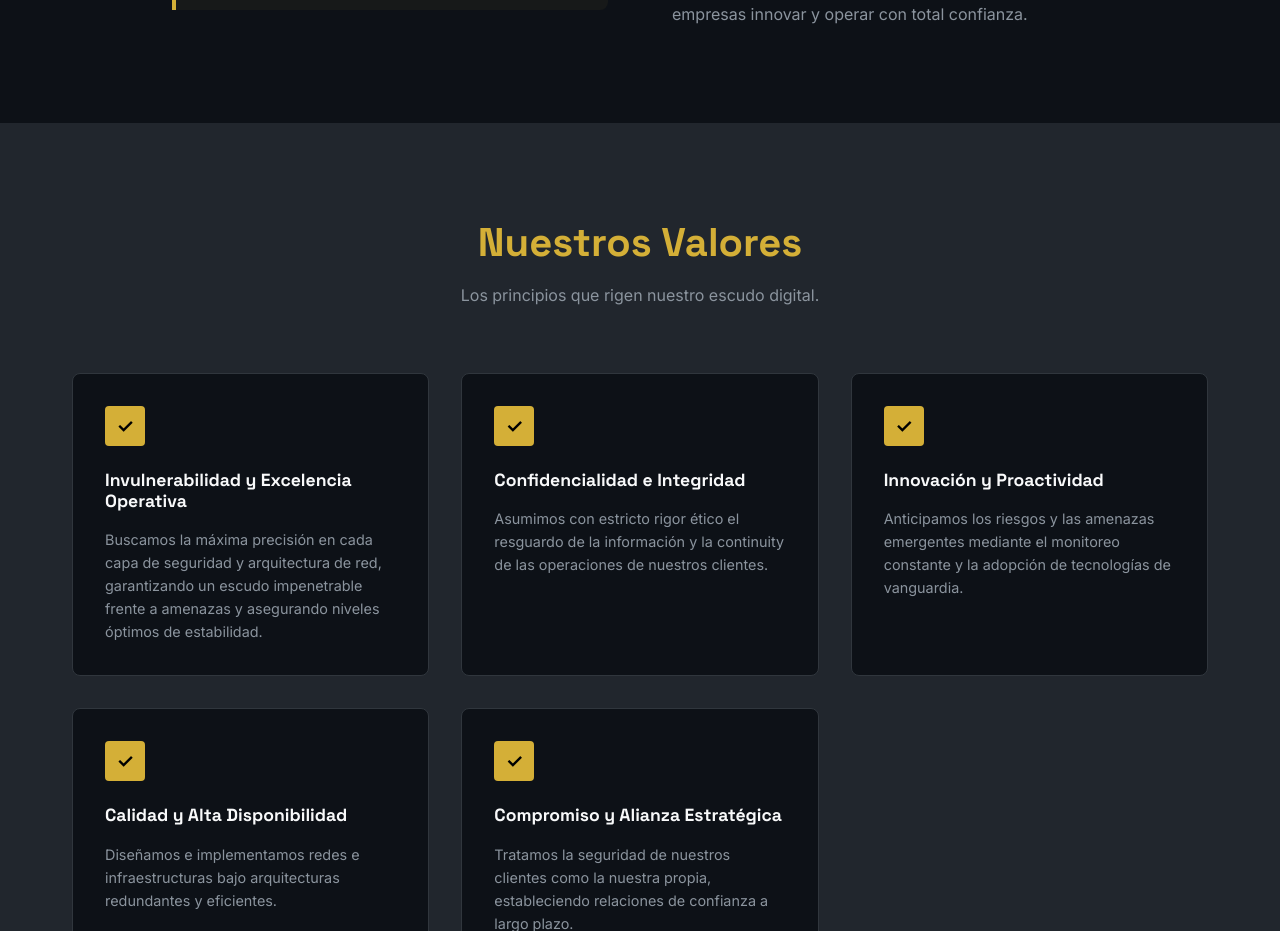
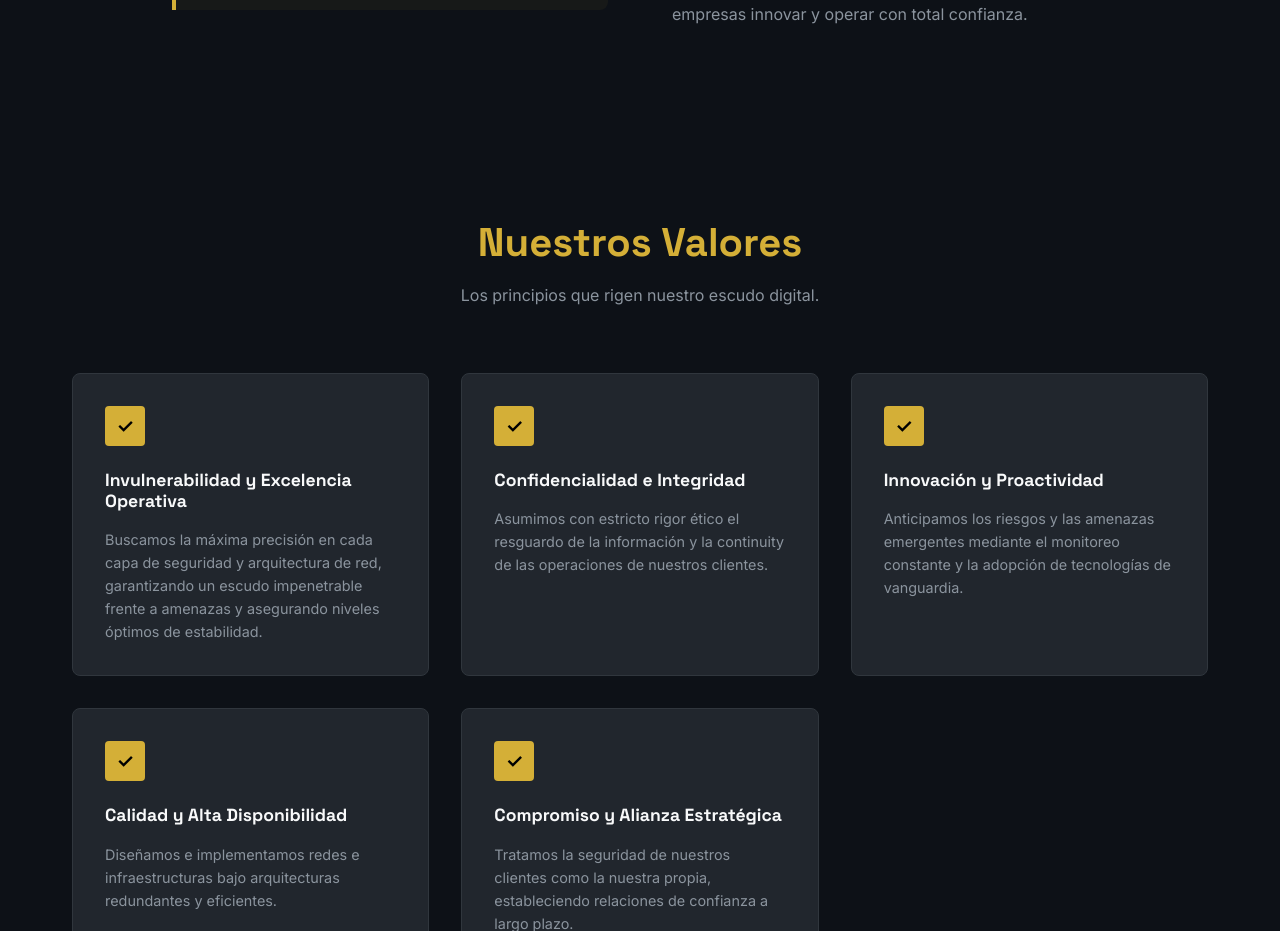
Before and after one commit to nilyerrr/Documentacion---Aegis-Solutions, a React (Vite) app in the folder Proyecto Final - Empresa 1/website/: page / in a window 1280 px wide. Shown: the part 1869-2800 px from the top of the page. Built offline with nearby package versions, Linux system fonts and the light colour scheme.

Commit message:
vault backup: 2026-08-15 02:06:07

```diff
--- a/Proyecto Final - Empresa 1/website/src/components/NetworkBackground.jsx
+++ b/Proyecto Final - Empresa 1/website/src/components/NetworkBackground.jsx
@@ -8,11 +8,11 @@ const NetworkBackground = () => {
   }, []);
 
   return (
-    <div style={{ position: 'fixed', top: 0, left: 0, right: 0, bottom: 0, zIndex: -1 }}>
     <Particles
       id="tsparticles"
       init={particlesInit}
       options={{
+        fullScreen: { enable: true, zIndex: -1 },
         background: { color: { value: 'transparent' } },
         fpsLimit: 60,
         interactivity: {
@@ -53,7 +53,6 @@ const NetworkBackground = () => {
         detectRetina: true,
       }}
     />
-    </div>
   );
 };
 
--- a/Proyecto Final - Empresa 1/website/src/index.css
+++ b/Proyecto Final - Empresa 1/website/src/index.css
@@ -58,6 +58,7 @@ h1, h2, h3, h4, h5, h6 {
 
 .section {
   padding: 6rem 0;
+  background: transparent !important;
 }
 
 .btn {
--- a/Proyecto Final - Empresa 1/website/src/pages/Home.jsx
+++ b/Proyecto Final - Empresa 1/website/src/pages/Home.jsx
@@ -16,7 +16,7 @@ const Home = () => {
     <>
       <Hero />
       <Stats />
-      <section className="section" style={{ background: 'var(--bg-color)' }}>
+      <section className="section">
         <div className="container" style={{ maxWidth: '1000px' }}>
           <div className="grid grid-cols-2" style={{ gap: '4rem', alignItems: 'center' }}>
             <div>
@@ -50,7 +50,7 @@ const Home = () => {
       </section>
 
       {/* Valores Section */}
-      <section className="section" style={{ background: 'var(--surface-light)' }}>
+      <section className="section">
         <div className="container">
           <div style={{ textAlign: 'center', marginBottom: '4rem' }}>
             <h2 className="text-primary" style={{ fontSize: '2.5rem', marginBottom: '1rem' }}>Nuestros Valores</h2>
@@ -58,7 +58,7 @@ const Home = () => {
           </div>
           <div className="grid grid-cols-3">
             {valores.map((val, idx) => (
-              <div key={idx} className="glass-card" style={{ padding: '2rem', background: 'var(--bg-color)' }}>
+              <div key={idx} className="glass-card" style={{ padding: '2rem', background: 'var(--surface-light)' }}>
                 <div style={{ width: '40px', height: '40px', borderRadius: '4px', background: 'var(--primary)', marginBottom: '1.5rem', display: 'flex', alignItems: 'center', justifyContent: 'center', color: '#000', fontWeight: 'bold', fontSize: '1.2rem' }}>
                   ✓
                 </div>
```
Lines whose indentation alone changed are shown as unchanged.
